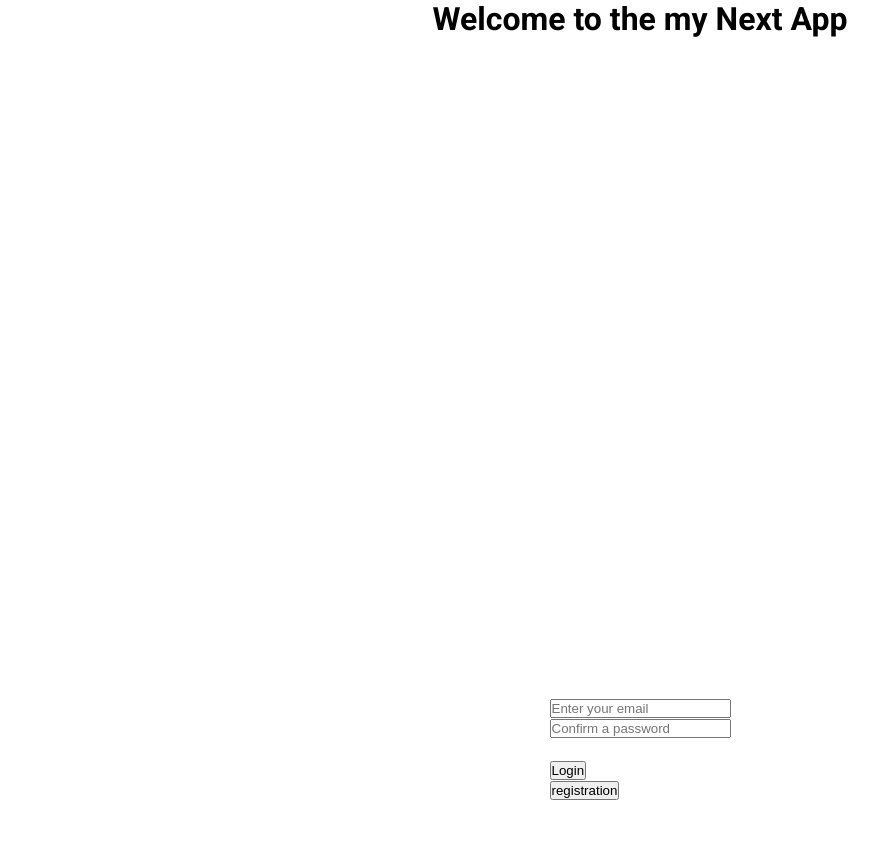
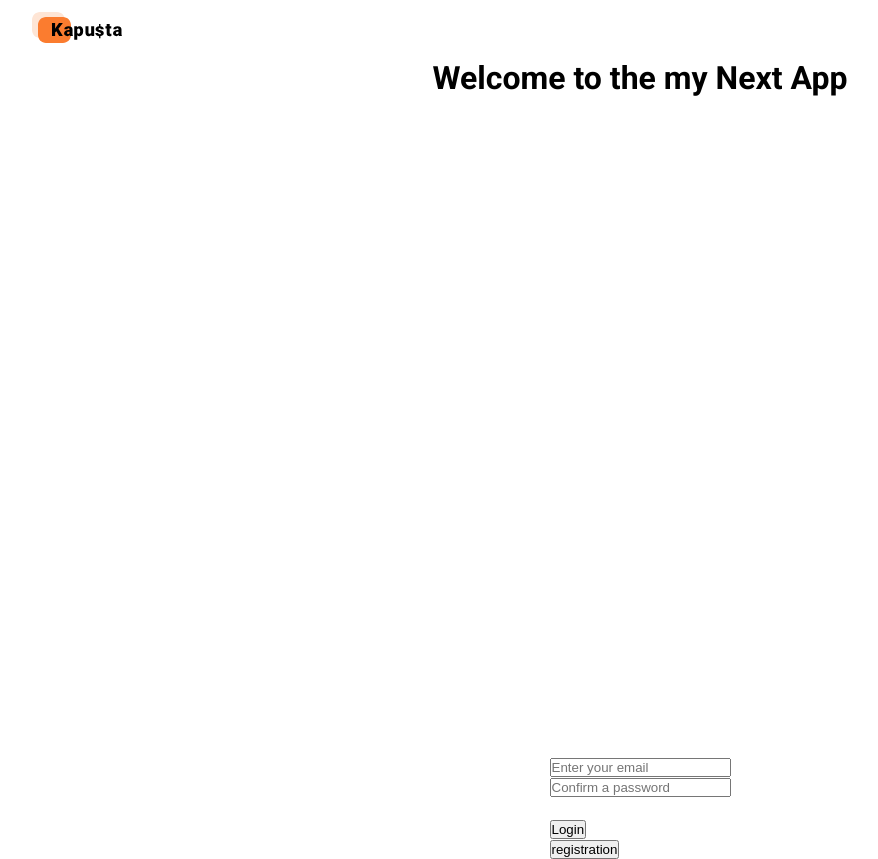
Before and after one commit to DmitriyUshkvarok/kapusta, a Next.js app: page / in a window 1280 px wide. Shown: the whole page, without its empty margins (0-878 px from the left). Before the commit the page ends 800 px from the top, so only its background shows below. Built offline with nearby package versions, Linux system fonts and the light colour scheme.

Commit message:
create header

```diff
--- a/src/app/layout.js
+++ b/src/app/layout.js
@@ -2,6 +2,7 @@ import './globals.css';
 import { Roboto } from 'next/font/google';
 import ReduxProvider from '../redux/ReduxProvider/Provider';
 import Head from 'next/head';
+import Header from '../components/Header/Header';
 
 const roboto = Roboto({
   subsets: ['latin', 'cyrillic'],
@@ -25,6 +26,7 @@ export default function RootLayout({ children }) {
           />
         </Head>
         <body className={roboto.className}>
+          <Header />
           <main>{children}</main>
         </body>
       </html>
--- /dev/null
+++ b/src/components/AuthNav/AuthNav.jsx
@@ -0,0 +1,20 @@
+import authNavStyles from '../../sass/components/_autNav.module.scss';
+
+const AuthNav = () => {
+  return (
+    <div className={authNavStyles.authNanWrapper}>
+      <div className={authNavStyles.userAvatar}>
+        <span>U</span>
+      </div>
+      <p className={authNavStyles.userName}>User Name</p>
+      <div className={authNavStyles.iconLogout}>
+        <svg width={16} height={16}>
+          <use xlinkHref="/sprite.svg#icon-logout-1" />
+        </svg>
+      </div>
+      <p className={authNavStyles.logoutText}>Exit</p>
+    </div>
+  );
+};
+
+export default AuthNav;
--- a/src/components/Header/Header.jsx
+++ b/src/components/Header/Header.jsx
@@ -1,5 +1,30 @@
+'use client';
+import Logo from '../Logo/Logo';
+import AuthNav from '../AuthNav/AuthNav';
+import headerStyles from '../../sass/components/_header.module.scss';
+import authSelector from '@/src/redux/authApi/authSelector';
+import { useSelector } from 'react-redux';
+
 const Header = () => {
-  return <div></div>;
+  const isLoggedIn = useSelector(authSelector.getIsLoggedIn);
+  return (
+    <>
+      <nav className={headerStyles.nav}>
+        <ul className={headerStyles.navList}>
+          <li>
+            <Logo />
+          </li>
+          {isLoggedIn ? (
+            <li>
+              <AuthNav />
+            </li>
+          ) : (
+            ''
+          )}
+        </ul>
+      </nav>
+    </>
+  );
 };
 
 export default Header;
--- /dev/null
+++ b/src/components/Logo/Logo.jsx
@@ -0,0 +1,15 @@
+import Link from 'next/link';
+
+const Logo = () => {
+  return (
+    <div>
+      <Link href="/balance">
+        <svg width={90} height={31}>
+          <use xlinkHref="/sprite.svg#icon-logo" />
+        </svg>
+      </Link>
+    </div>
+  );
+};
+
+export default Logo;
--- a/src/redux/authApi/authSelector.js
+++ b/src/redux/authApi/authSelector.js
@@ -1,7 +1,9 @@
 const authToken = (state) => state.auth?.token;
+const getIsLoggedIn = (state) => state.auth.isLoggedIn;
 
 const authSelector = {
   authToken,
+  getIsLoggedIn,
 };
 
 export default authSelector;
--- a/src/redux/authApi/authSlice.js
+++ b/src/redux/authApi/authSlice.js
@@ -19,6 +19,7 @@ const authSlice = createSlice({
       id: null,
     },
     token: null,
+    isLoggedIn: false,
   },
   reducers: {
     logOut: (state, action) => {
@@ -35,6 +36,7 @@ const authSlice = createSlice({
         state.user.id = action.payload.id;
         state.user.avatarURL = action.payload.avatarURL;
         state.token = action.payload.token;
+        state.isLoggedIn = true;
       })
       .addMatcher(authApi.endpoints.logout.matchFulfilled, (state) => {
         state.user = {
@@ -44,6 +46,7 @@ const authSlice = createSlice({
           id: null,
         };
         state.token = null;
+        state.isLoggedIn = false;
       });
   },
 });
--- /dev/null
+++ b/src/sass/components/_autNav.module.scss
@@ -0,0 +1,45 @@
+@import '../util/mixins.module';
+@import '../util/variables.module';
+
+.authNanWrapper {
+  @include flexCenter();
+  gap: 16px;
+}
+
+.userName {
+  display: none;
+
+  @include mediaQuery(768px) {
+    display: block;
+  }
+}
+
+.userAvatar {
+  @include flexCenter();
+  width: 32px;
+  height: 32px;
+  border-radius: 50%;
+  -webkit-border-radius: 50%;
+  -moz-border-radius: 50%;
+  -ms-border-radius: 50%;
+  -o-border-radius: 50%;
+  background-color: $secondary-color;
+}
+
+.iconLogout {
+  cursor: pointer;
+
+  @include mediaQuery(768px) {
+    display: none;
+  }
+}
+
+.logoutText {
+  display: none;
+
+  @include mediaQuery(768px) {
+    display: block;
+    text-decoration: underline;
+    cursor: pointer;
+  }
+}
--- a/src/sass/components/_header.module.scss
+++ b/src/sass/components/_header.module.scss
@@ -0,0 +1,19 @@
+@import '../util/mixins.module';
+
+.nav {
+  padding-top: 12px;
+  padding-bottom: 12px;
+  padding-left: 20px;
+  padding-right: 20px;
+
+  @include mediaQuery(768px) {
+    padding-left: 32px;
+    padding-right: 32px;
+  }
+}
+
+.navList {
+  display: flex;
+  justify-content: space-between;
+  align-items: center;
+}
```
Also changed, not shown: public/sprite.svg.
